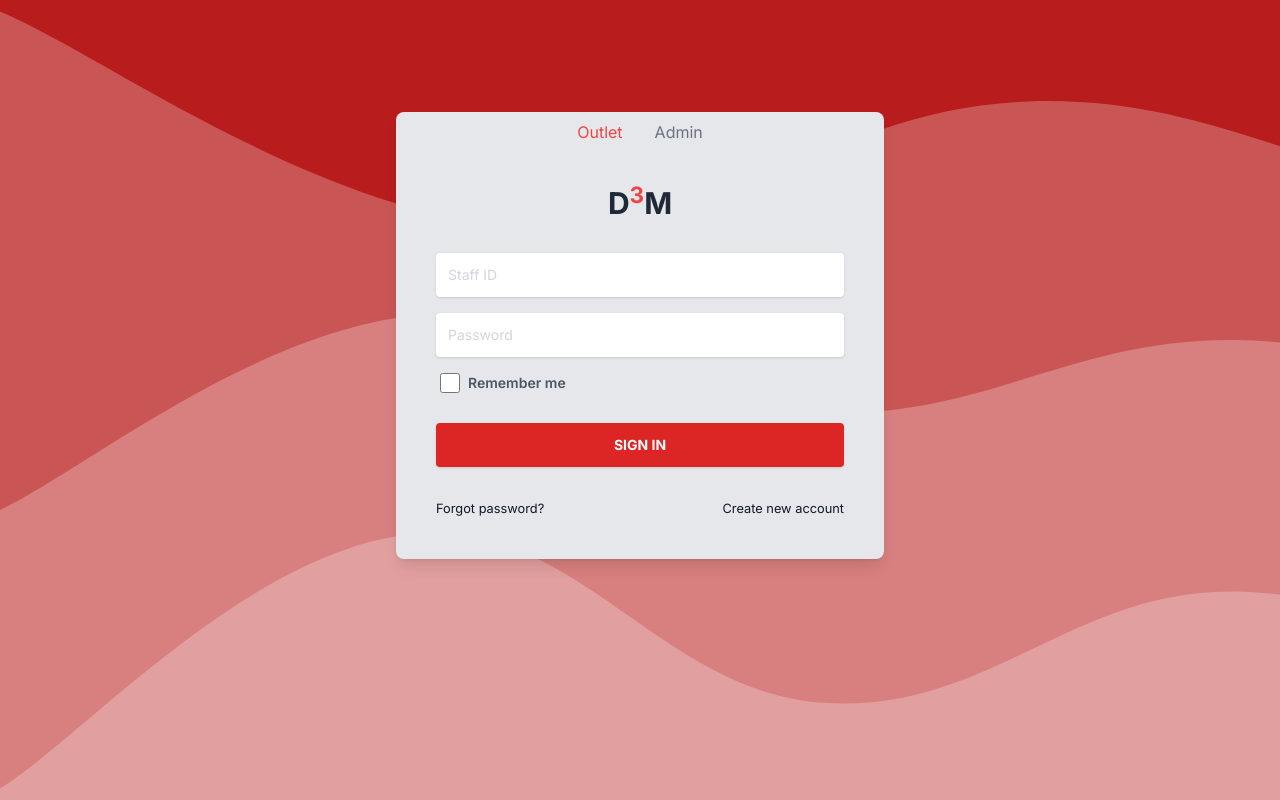
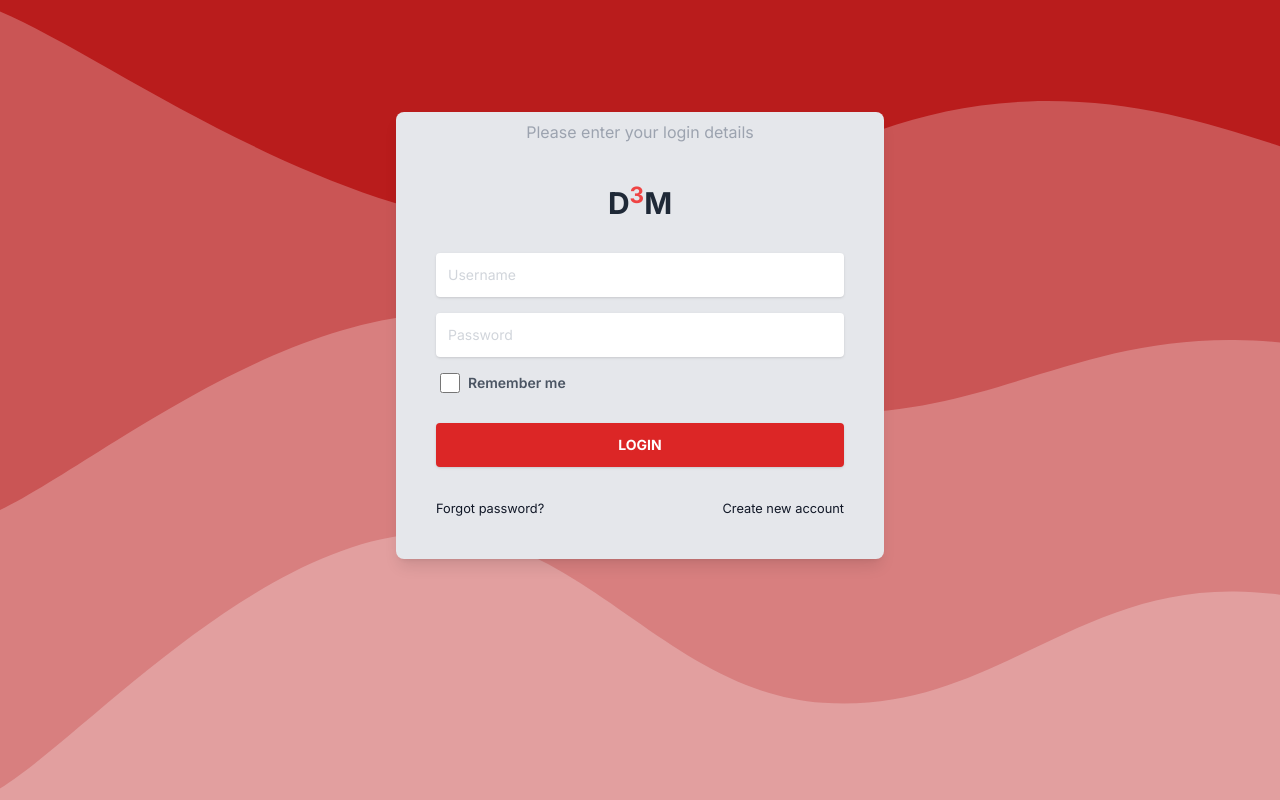
Before and after one commit to uppercase-hussein/D3m-FE, a Next.js app: page /login in a window 1280 px wide. Built offline with nearby package versions, Linux system fonts and the light colour scheme.

Commit message:
login card update

```diff
--- a/app/(auth)/components/LoginForm.tsx
+++ b/app/(auth)/components/LoginForm.tsx
@@ -7,35 +7,11 @@ interface Tab {
 }
 
 const LoginForm = () => {
-  /* Tab functionality  - REMOVE */
-  const [activeTab, setActiveTab] = useState<Tab>({
-    title: "Staff",
-    role: "staff",
-  });
-  const handleTabClick = (tab: Tab) => {
-    setActiveTab(tab);
-  };
-
   return (
     <>
       <div className="border-b border-gray-200 mb-4">
         <div className="flex justify-center transition-all duration-200 ease-in">
-          <div
-            className={`px-4 py-2 cursor-pointer ${
-              activeTab.role === "staff" ? "text-red-500" : "text-gray-500"
-            }`}
-            onClick={() => handleTabClick({ title: "Staff", role: "staff" })}
-          >
-            Outlet
-          </div>
-          <div
-            className={`px-4 py-2 cursor-pointer ${
-              activeTab.role === "admin" ? "text-red-500" : "text-gray-500"
-            }`}
-            onClick={() => handleTabClick({ title: "Admin", role: "admin" })}
-          >
-            Admin
-          </div>
+          <div className="px-4 py-2 cursor-pointer text-gray-400">Please enter your login details</div>
         </div>
       </div>
 
@@ -48,11 +24,6 @@ const LoginForm = () => {
         <div className="text-center">
           <h1 className="text-3xl font-bold mx-auto mb-8 text-gray-800">
             D<sup className="text-red-500">3</sup>M
-            {activeTab.role === "admin" && (
-              <span className="text-xs font-semibold text-red-500 uppercase mx-2">
-                Admin
-              </span>
-            )}
           </h1>
         </div>
         <div className="relative w-full mb-4">
@@ -60,7 +31,7 @@ const LoginForm = () => {
             type="number"
             // onChange={(e) => handleChange("staffId", e.target.value)}
             className="border-0 px-3 py-3 placeholder-gray-300 text-gray-600 bg-white rounded text-sm shadow focus:outline-none focus:ring w-full ease-linear transition-all duration-150"
-            placeholder="Staff ID"
+            placeholder="Username"
             required
           />
         </div>
@@ -74,17 +45,6 @@ const LoginForm = () => {
               required
             />
           </div>
-          {activeTab.role === "admin" && (
-            <div className="relative w-full ml-2">
-              <input
-                type="password"
-                // onChange={(e) => handleChange("adminPassword", e.target.value)}
-                className="border-0 px-3 py-3 placeholder-gray-300 text-gray-600 bg-white rounded text-sm shadow focus:outline-none focus:ring w-full ease-linear transition-all duration-150"
-                placeholder="* Admin Password"
-                required
-              />
-            </div>
-          )}
         </div>
 
         <div>
@@ -105,7 +65,7 @@ const LoginForm = () => {
             className="bg-red-600 text-white active:bg-red-600 text-sm font-bold uppercase px-6 py-3 rounded shadow hover:shadow-lg hover:bg-red-500 outline-none focus:outline-none mr-1 mb-1 w-full ease-linear transition-all duration-150"
             type="submit"
           >
-            Sign In
+            Login
           </button>
         </div>
       </form>
```
